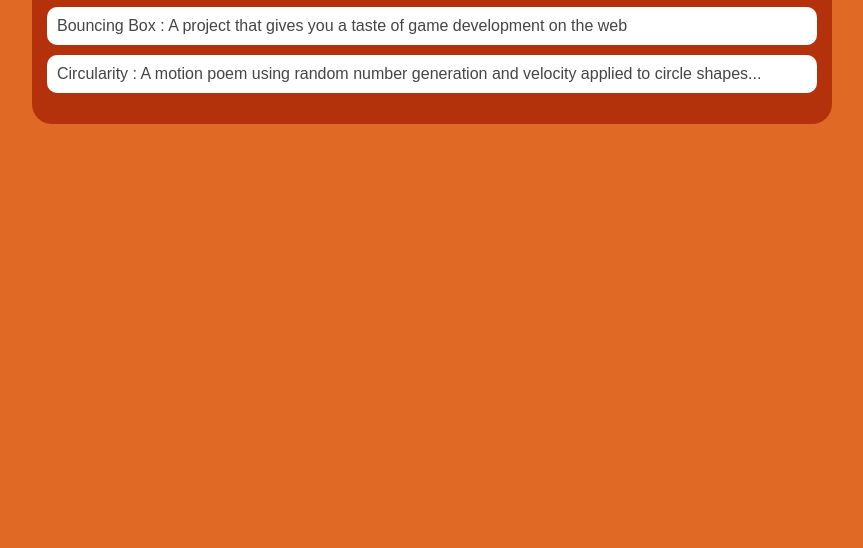
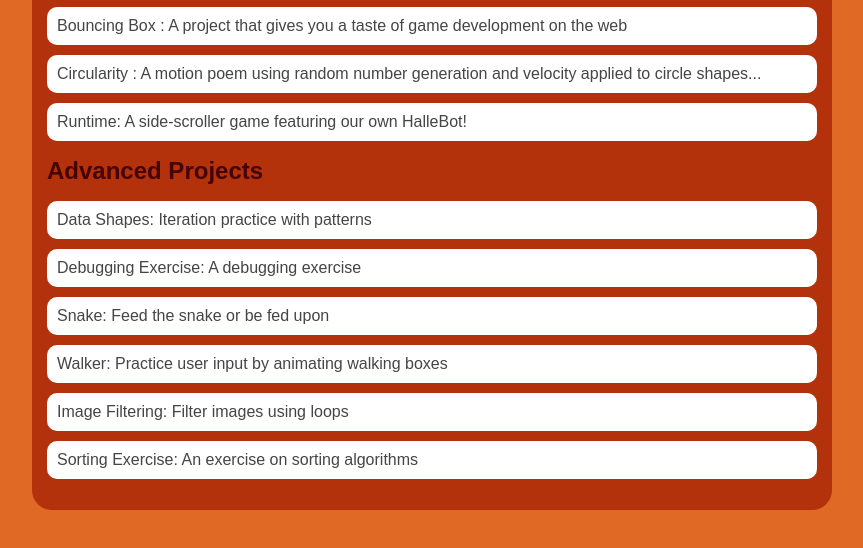
Before and after one commit to SRobb64/SRobb64.github.io, a plain HTML site: page portfolio.html in a window 1280 px wide. Shown: the part 436-984 px from the top of the page, without its empty margins (208-1071 px from the left). Before the commit the page ends 800 px from the top, so only its background shows below. Drawn offline with Linux system fonts and the light colour scheme.

Commit message:
add advanced projects

```diff
--- a/portfolio.html
+++ b/portfolio.html
@@ -25,6 +25,16 @@
                         <li><a href="projects/platformer/">Platformer : A cannon - dodging, collectible - grabbing adventure game for Halleb0t</a></li>
                         <li><a href="projects/bouncing-box/">Bouncing Box : A project that gives you a taste of game development on the web </a></li>
                         <li><a href="projects/circularity/">Circularity : A motion poem using random number generation and velocity applied to circle shapes...</a></li>
+                        <li><a href="projects/runtime"> Runtime: A side-scroller game featuring our own HalleBot!</a></li>
+                    </ul>
+                    <h2>Advanced Projects</h2>
+                    <ul id ="portfolio">
+                        <li><a href="asd-projects/data-shapes"> Data Shapes: Iteration practice with patterns</a></li>
+                        <li><a href="asd-projects/debugging-exercise"> Debugging Exercise: A debugging exercise</a></li>
+                        <li><a href="asd-projects/snake">Snake: Feed the snake or be fed upon</a></li>
+                        <li><a href="asd-projects/walker">Walker: Practice user input by animating walking boxes</a></li>
+                        <li><a href="asd-projects/image-filtering">Image Filtering: Filter images using loops</a></li>
+                        <li><a href="asd-projects/sorting-exercise">Sorting Exercise: An exercise on sorting algorithms</a></li>
                     </ul>
                 </div>
             </main>
```
